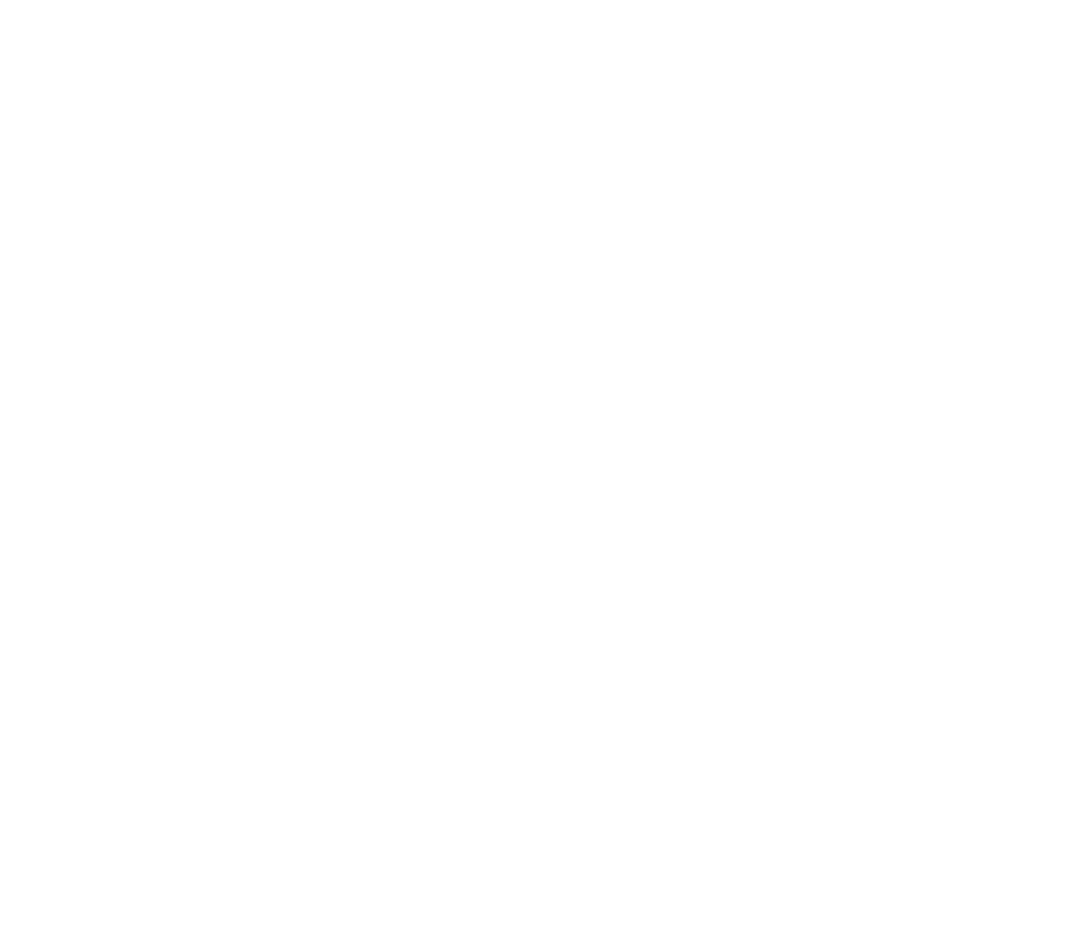
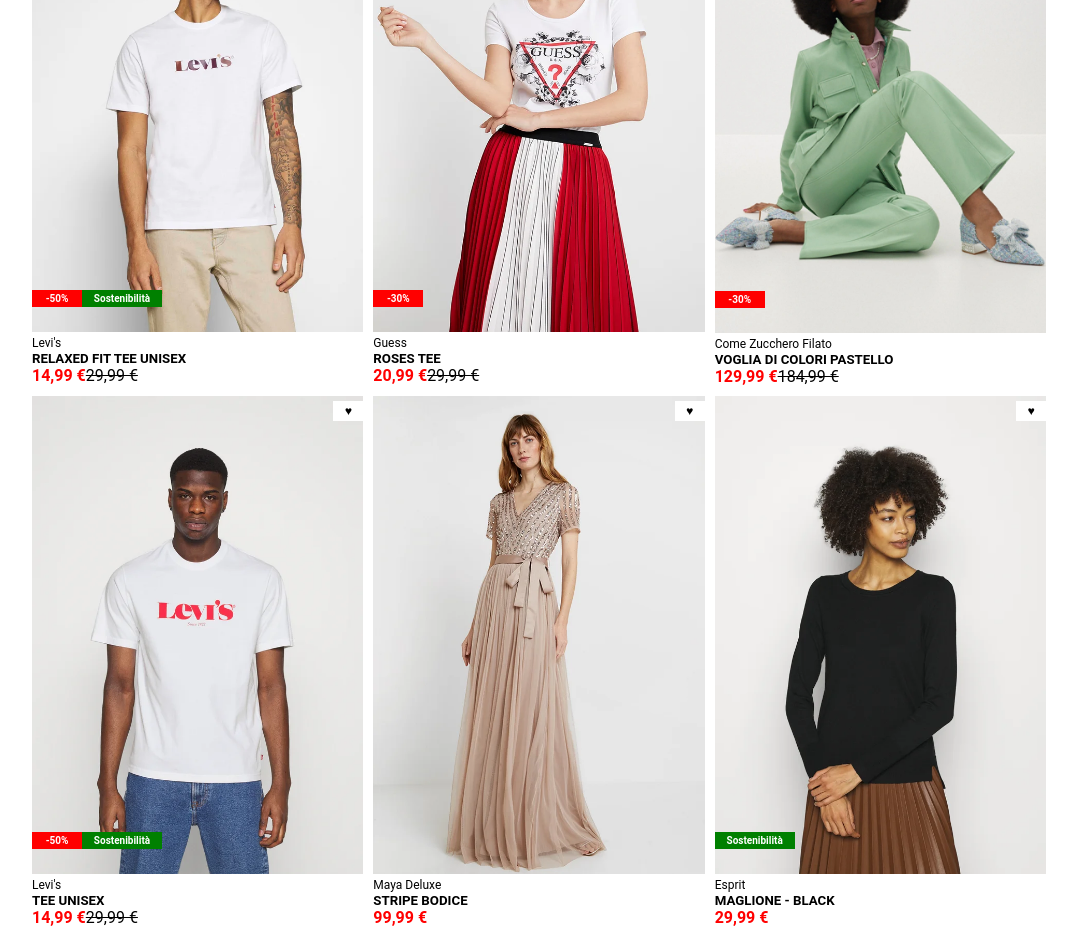
Before and after one commit to rachelpatrocinio/vite-boolando, a Vue app: page / in a window 1280 px wide. Shown: the part 230-1182 px from the top of the page, without its empty margins (101-1178 px from the left). Before the commit the page ends 800 px from the top, so only its background shows below. Built offline with nearby package versions, Linux system fonts and the light colour scheme.

Commit message:
Added: Footer.vue

```diff
--- a/src/App.vue
+++ b/src/App.vue
@@ -1,9 +1,11 @@
 <script>
-  import Header from './components/Header.vue'
+  import Header from './components/Header.vue';
+  import Main from './components/Main.vue'
 
   export default {
     components: {
-      Header
+      Header,
+      Main
     }
   }
 
@@ -11,6 +13,7 @@
 
 <template>
   <Header></Header>
+  <Main></Main>
 </template>
 
 <style lang="scss">
--- a/src/components/Header.vue
+++ b/src/components/Header.vue
@@ -5,18 +5,18 @@
         <div class="container">
             <div class="row">
                 <div class="col-3">
-                    <ul class="d-flex">
+                    <ul class="d-flex justify-start">
                         <li class="main-menu-items"><a href="#">Donna</a></li>
                         <li class="main-menu-items"><a href="#">Uomo</a></li>
                         <li class="main-menu-items"><a href="#">Bambini</a></li>
                     </ul>
                 </div>
-                <div class="col-3 d-flex">
+                <div class="col-3 d-flex justify-center">
                     <figure class="logo">
                         <img src="/public/boolean-logo.png" alt="Logo Boolean">
                     </figure>
                 </div>
-                <div class="col-3 d-flex">
+                <div class="col-3 d-flex justify-end">
                     <ul class="d-flex">
                         <li class="main-menu-links">
                             <a href="#">
--- /dev/null
+++ b/src/components/Main.vue
@@ -0,0 +1,211 @@
+<script></script>
+
+<template>
+<main class="main-content">
+    <section>
+        <div class="container">
+            <div class="row d-flex flex-wrap">
+                <div class="col-4">
+                    <div class="card">
+                        <div class="card__header">
+                            <img src="/public/1.webp" alt="RELAXED FIT TEE UNISEX">
+                            <span class="wishlist-btn"> &hearts;</span>
+                            <div class="badges">
+                                <span class="badge__red">-50%</span>
+                                <span class="badge__green">Sostenibilità</span>
+                            </div>
+                            <div class="overlay">
+                                <img src="/public/1b.webp" alt="RELAXED FIT TEE UNISEX 2">
+                            </div>
+                        </div>
+                        <div class="card__body">
+                            <span class="brand-name">Levi's</span>
+                            <h5>RELAXED FIT TEE UNISEX</h5>
+                            <span class="price-tag">14,99 €</span>
+                            <span class="price-tag-line-through">29,99 €</span>
+                        </div>
+                    </div>
+                </div>
+                <div class="col-4">
+                    <div class="card">
+                        <div class="card__header">
+                            <img src="/public/2.webp" alt="ROSES TEE">
+                            <span class="wishlist-btn"> &hearts;</span>
+                            <div class="badges">
+                                <span class="badge__red">-30%</span>
+                            </div>
+                            <div class="overlay">
+                                <img src="/public/2b.webp" alt="RELAXED FIT TEE UNISEX 2">
+                            </div>
+                        </div>
+                        <div class="card__body">
+                            <span class="brand-name">Guess</span>
+                            <h5>ROSES TEE</h5>
+                            <span class="price-tag">20,99 €</span>
+                            <span class="price-tag-line-through">29,99 €</span>
+                        </div>
+                    </div>
+                </div>
+                <div class="col-4">
+                    <div class="card">
+                        <div class="card__header">
+                            <img src="/public/3.webp" alt="VOGLIA DI COLORI PASTELLO">
+                            <span class="wishlist-btn"> &hearts;</span>
+                            <div class="badges">
+                                <span class="badge__red">-30%</span>
+                            </div>
+                            <div class="overlay">
+                                <img src="/public/3b.webp" alt="RELAXED FIT TEE UNISEX 2">
+                            </div>
+                        </div>
+                        <div class="card__body">
+                            <span class="brand-name">Come Zucchero Filato</span>
+                            <h5>VOGLIA DI COLORI PASTELLO</h5>
+                            <span class="price-tag">129,99 €</span>
+                            <span class="price-tag-line-through">184,99 €</span>
+
+                        </div>
+                    </div>
+                </div>
+                <div class="col-4">
+                    <div class="card">
+                        <div class="card__header">
+                            <img src="/public/4.webp" alt="TEE UNISEX">
+                            <span class="wishlist-btn"> &hearts;</span>
+                            <div class="badges">
+                                <span class="badge__red">-50%</span>
+                                <span class="badge__green">Sostenibilità</span>
+                            </div>
+                            <div class="overlay">
+                                <img src="/public/4b.webp" alt="RELAXED FIT TEE UNISEX 2">
+                            </div>
+                        </div>
+                        <div class="card__body">
+                            <span class="brand-name">Levi's</span>
+                            <h5>TEE UNISEX</h5>
+                            <span class="price-tag">14,99 €</span>
+                            <span class="price-tag-line-through">29,99 €</span>
+                        </div>
+                    </div>
+                </div>
+                <div class="col-4">
+                    <div class="card">
+                        <div class="card__header">
+                            <img src="/public/5.webp" alt="STRIPE BODICE">
+                            <span class="wishlist-btn"> &hearts;</span>
+                            <div class="overlay">
+                                <img src="/public/5b.webp" alt="RELAXED FIT TEE UNISEX 2">
+                            </div>
+                        </div>
+                        <div class="card__body">
+                            <span class="brand-name">Maya Deluxe</span>
+                            <h5>STRIPE BODICE</h5>
+                            <span class="price-tag">99,99 €</span>
+                        </div>
+                    </div>
+                </div>
+                <div class="col-4">
+                    <div class="card">
+                        <div class="card__header">
+                            <img src="/public/6.webp" alt="MAGLIONE - BLACK">
+                            <span class="wishlist-btn"> &hearts;</span>
+                            <div class="badges">
+                                <span class="badge__green">Sostenibilità</span>
+                            </div>
+                            <div class="overlay">
+                                <img src="/public/6b.webp" alt="RELAXED FIT TEE UNISEX 2">
+                            </div>
+                        </div>
+                        <div class="card__body">
+                            <span class="brand-name">Esprit</span>
+                            <h5>MAGLIONE - BLACK</h5>
+                            <span class="price-tag">29,99 €</span>
+                        </div>
+                    </div>
+                </div>
+            </div>
+        </div>
+    </section>
+</main>
+</template>
+
+<style>
+/* CARDS */
+
+.card__header{
+    position: relative;
+    img{
+        display: block;
+    }
+}
+
+.brand-name{
+    font-size: 12px;
+}
+
+.wishlist-btn{
+    width: 30px;
+    padding: 3px;
+    font-size: 12px;
+    text-align: center;
+    background-color: white;
+    position: absolute;
+    right: 0;
+    top: 5px;
+    z-index: 100;
+    &:hover{
+        color: red;
+        cursor: pointer;
+    }
+}
+
+.badges{
+    position: absolute;
+    bottom: 25px;
+}
+
+span[class^=badge]{
+    color: white;
+    padding: 3px;
+    font-size: 10px;
+    font-weight: 700;
+    text-align: center;
+    display: inline-block;
+    z-index: 100;
+}
+
+.badge__red{
+    background-color: red;
+    width: 50px;
+}
+
+.badge__green{
+    background-color: green;
+    width: 80px;
+}
+
+.price-tag{
+    color: red;
+    font-weight: 700;
+}
+
+.price-tag-line-through{
+    text-decoration: line-through;
+}
+
+.overlay{
+    position: absolute;
+    top: 0;
+    bottom: 0;
+    opacity: 0;
+}
+
+.card__header:hover .overlay{
+    opacity: 1;
+    transition: 500ms ease-in-out;
+}
+
+.card__header:hover .badges{
+    z-index: 100;
+}
+</style>
--- a/src/style/general.scss
+++ b/src/style/general.scss
@@ -1,2 +1,3 @@
 @use './partials/reset';
 @use './partials/utilities';
+@use './partials/layout';
--- a/src/style/partials/_utilities.scss
+++ b/src/style/partials/_utilities.scss
@@ -1,5 +1,9 @@
 .d-flex{
     display: flex;
+}
+
+.flex-wrap{
+    flex-wrap: wrap;
 }
 
 .justify-start{
```
